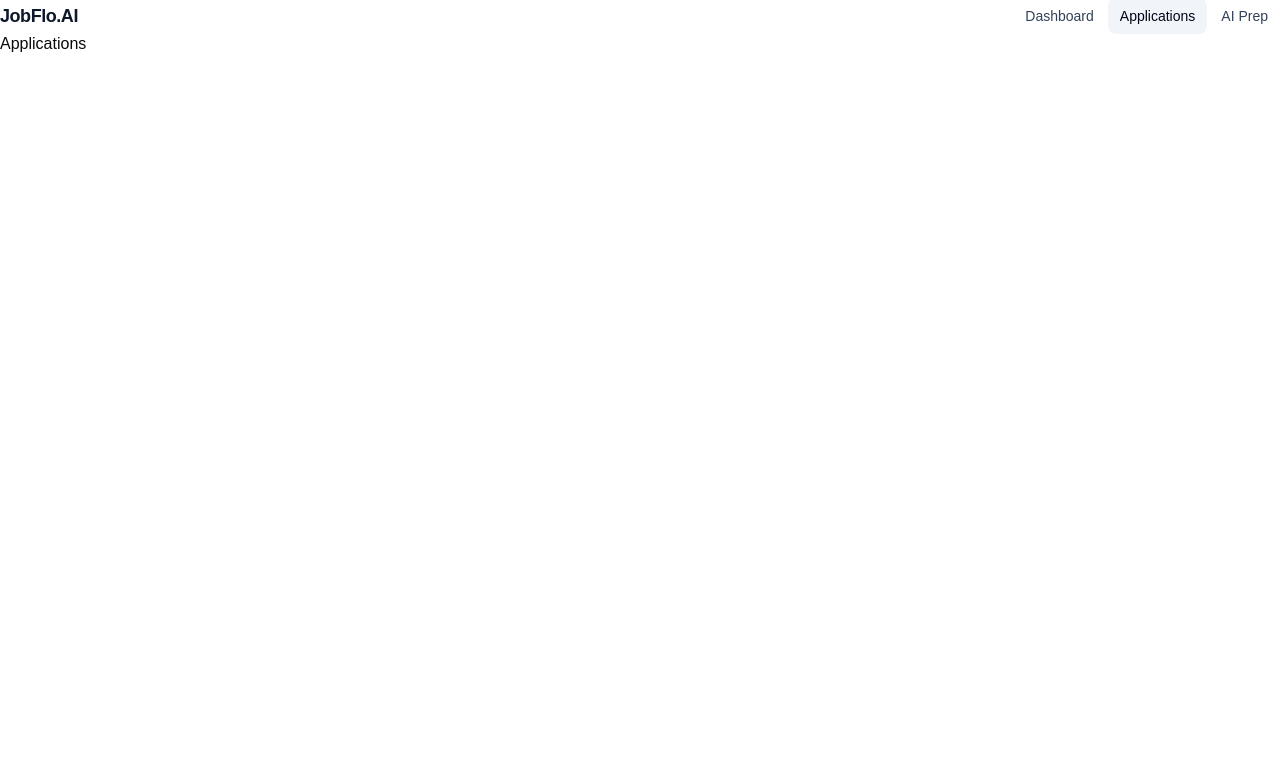
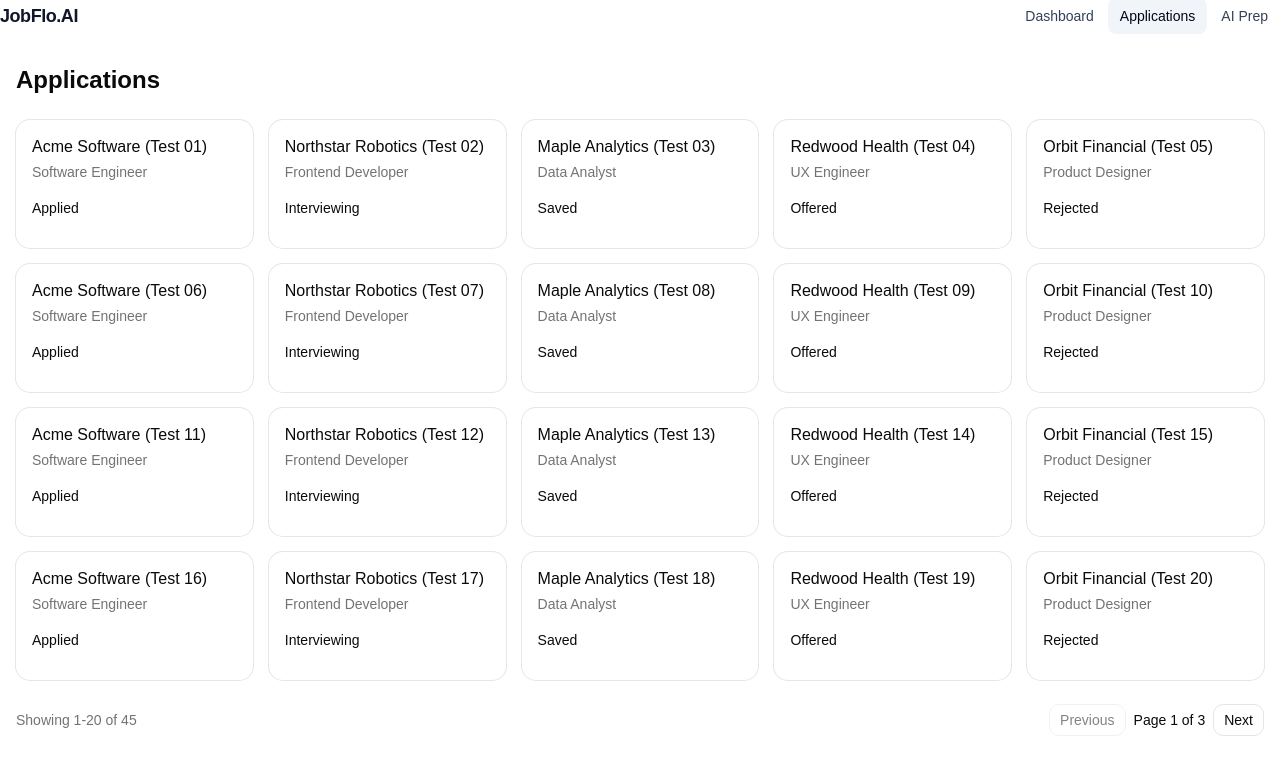
Before and after one commit to ECE1724-Team/ECE_1724_finalproject, a React (Vite) app in the folder frontend/: page /applications in a window 1280 px wide. Shown: the top 774 px of the page. Built offline with nearby package versions, Linux system fonts and the light colour scheme.

Commit message:
Added display for all applications, added mock for testing

```diff
--- a/frontend/src/components/ApplicationForm.tsx
+++ b/frontend/src/components/ApplicationForm.tsx
@@ -19,10 +19,12 @@ import type {
   Resume,
   ResumeList,
 } from "../types";
+import { fakeResumes } from "../lib/testpayloads";
 
 type ApplicationFormProps = {
   application?: Application;
   locked?: boolean;
+  mock?: boolean;
 };
 
 type ApplicationFormData = {
@@ -67,6 +69,7 @@ const NO_RESUME = "No Resumes Found";
 
 export default function ApplicationForm({
   application,
+  mock = false,
 }: ApplicationFormProps) {
   const isReadOnly = application ? true : false;
   const [form, setForm] = useState<ApplicationFormData>(
@@ -89,7 +92,7 @@ export default function ApplicationForm({
 
   const [submitting, setSubmitting] = useState(false);
   const [error, setError] = useState<string | null>(null);
-  const [resumes, setResumes] = useState<Resume[]>([]);
+  const [resumes, setResumes] = useState<Resume[]>(mock ? fakeResumes : []);
   const [loadingResumes, setLoadingResumes] = useState(true);
 
   useEffect(() => {
@@ -111,6 +114,12 @@ export default function ApplicationForm({
       } finally {
           setLoadingResumes(false);
       }
+    }
+
+    if(mock) {
+        setResumes(fakeResumes);
+        setLoadingResumes(false);
+        return;
     }
 
     loadResumes();
@@ -344,9 +353,16 @@ export default function ApplicationForm({
               <SelectTrigger id="resumeId" className={fieldClass}>
                 <SelectValue
                   placeholder={loadingResumes ? "Loading resumes..." : "Select a resume"}
-                />
+                >
+                  {loadingResumes && form.resumeId
+                    ? "Loading resumes..."
+                    : form.resumeId
+                      ? resumes.find((resume) => resume.id === form.resumeId)?.name
+                        ?? "Resume unavailable"
+                      : "No resume"}
+                </SelectValue>
               </SelectTrigger>
-              <SelectContent>
+              <SelectContent className="w-max min-w-(--anchor-width)">
                 <SelectItem value={NO_RESUME}>No resume</SelectItem>
                 {resumes.map((resume) => (
                   <SelectItem key={resume.id} value={resume.id}>
--- /dev/null
+++ b/frontend/src/components/ui/card.tsx
@@ -0,0 +1,102 @@
+import * as React from "react"
+import { cn } from "cn"
+
+function Card({
+  className,
+  size = "default",
+  ...props
+}: React.ComponentProps<"div"> & { size?: "default" | "sm" }) {
+  return (
+    <div
+      data-slot="card"
+      data-size={size}
+      className={cn(
+        "group/card flex flex-col gap-(--card-spacing) overflow-hidden rounded-xl bg-card py-(--card-spacing) text-sm text-card-foreground ring-1 ring-foreground/10 [--card-spacing:--spacing(4)] has-data-[slot=card-footer]:pb-0 has-[>img:first-child]:pt-0 data-[size=sm]:[--card-spacing:--spacing(3)] data-[size=sm]:has-data-[slot=card-footer]:pb-0 *:[img:first-child]:rounded-t-xl *:[img:last-child]:rounded-b-xl",
+        className
+      )}
+      {...props}
+    />
+  )
+}
+
+function CardHeader({ className, ...props }: React.ComponentProps<"div">) {
+  return (
+    <div
+      data-slot="card-header"
+      className={cn(
+        "group/card-header @container/card-header grid auto-rows-min items-start gap-1 rounded-t-xl px-(--card-spacing) has-data-[slot=card-action]:grid-cols-[1fr_auto] has-data-[slot=card-description]:grid-rows-[auto_auto] [.border-b]:pb-(--card-spacing)",
+        className
+      )}
+      {...props}
+    />
+  )
+}
+
+function CardTitle({ className, ...props }: React.ComponentProps<"div">) {
+  return (
+    <div
+      data-slot="card-title"
+      className={cn(
+        "font-heading text-base leading-snug font-medium group-data-[size=sm]/card:text-sm",
+        className
+      )}
+      {...props}
+    />
+  )
+}
+
+function CardDescription({ className, ...props }: React.ComponentProps<"div">) {
+  return (
+    <div
+      data-slot="card-description"
+      className={cn("text-sm text-muted-foreground", className)}
+      {...props}
+    />
+  )
+}
+
+function CardAction({ className, ...props }: React.ComponentProps<"div">) {
+  return (
+    <div
+      data-slot="card-action"
+      className={cn(
+        "col-start-2 row-span-2 row-start-1 self-start justify-self-end",
+        className
+      )}
+      {...props}
+    />
+  )
+}
+
+function CardContent({ className, ...props }: React.ComponentProps<"div">) {
+  return (
+    <div
+      data-slot="card-content"
+      className={cn("px-(--card-spacing)", className)}
+      {...props}
+    />
+  )
+}
+
+function CardFooter({ className, ...props }: React.ComponentProps<"div">) {
+  return (
+    <div
+      data-slot="card-footer"
+      className={cn(
+        "flex items-center rounded-b-xl border-t bg-muted/50 p-(--card-spacing)",
+        className
+      )}
+      {...props}
+    />
+  )
+}
+
+export {
+  Card,
+  CardHeader,
+  CardFooter,
+  CardTitle,
+  CardAction,
+  CardDescription,
+  CardContent,
+}
--- /dev/null
+++ b/frontend/src/lib/testpayloads.tsx
@@ -0,0 +1,85 @@
+import type { Application, ApplicationStatus, Resume } from "../types";
+
+const mockResumeId = "10000000-0000-4000-8000-000000000001";
+
+const applicationTemplates: Array<
+  Pick<Application, "companyName" | "jobTitle" | "status" | "resumeId">
+> = [
+  {
+    companyName: "Acme Software",
+    jobTitle: "Software Engineer",
+    status: "applied",
+    resumeId: mockResumeId,
+  },
+  {
+    companyName: "Northstar Robotics",
+    jobTitle: "Frontend Developer",
+    status: "interviewing",
+  },
+  {
+    companyName: "Maple Analytics",
+    jobTitle: "Data Analyst",
+    status: "saved",
+    resumeId: mockResumeId,
+  },
+  {
+    companyName: "Redwood Health",
+    jobTitle: "UX Engineer",
+    status: "offered",
+  },
+  {
+    companyName: "Orbit Financial",
+    jobTitle: "Product Designer",
+    status: "rejected",
+  },
+];
+
+export const fakeApplications: Application[] = Array.from(
+  { length: 45 },
+  (_, index) => {
+    const template = applicationTemplates[index % applicationTemplates.length];
+    const sequence = String(index + 1).padStart(2, "0");
+    const date = new Date(Date.UTC(2025, 0, index + 1, 12)).toISOString();
+
+    return {
+      ...template,
+      id: `00000000-0000-4000-8000-${String(index + 1).padStart(12, "0")}`,
+      companyName: `${template.companyName} (Test ${sequence})`,
+      createdAt: date,
+      updatedAt: date,
+    };
+  },
+);
+
+export const fakeResumes: Resume[] = [
+  {
+    id: mockResumeId,
+    name: "Software Engineer Resume",
+    fileName: "software-engineer-resume.pdf",
+    mimeType: "application/pdf",
+    sizeBytes: 245760,
+    createdAt: "2025-01-10T12:00:00Z",
+    textStatus: "available",
+    linkedApplicationCount: 18,
+  },
+  {
+    id: "10000000-0000-4000-8000-000000000002",
+    name: "Product Design Resume",
+    fileName: "product-design-resume.pdf",
+    mimeType: "application/pdf",
+    sizeBytes: 196608,
+    createdAt: "2025-02-01T12:00:00Z",
+    textStatus: "available",
+    linkedApplicationCount: 0,
+  },
+  {
+    id: "10000000-0000-4000-8000-000000000003",
+    name: "Data Analyst Resume",
+    fileName: "data-analyst-resume.pdf",
+    mimeType: "application/pdf",
+    sizeBytes: 221184,
+    createdAt: "2025-03-01T12:00:00Z",
+    textStatus: "unavailable",
+    linkedApplicationCount: 0,
+  },
+];
--- a/frontend/src/main.tsx
+++ b/frontend/src/main.tsx
@@ -6,7 +6,10 @@ import Dashboard from './routes/Dashboard'
 import Applications from './routes/Applications'
 import Interview from './routes/Interview';
 import Application from './routes/Application';
+import ApplicationForm from './components/ApplicationForm';
 import App from './App';
+
+const MOCK = true;
 
 createRoot(document.getElementById('root')!).render(
   <StrictMode>
@@ -14,8 +17,9 @@ createRoot(document.getElementById('root')!).render(
       <App />
       <Routes>
         <Route path="/" element={<Dashboard />} />
-        <Route path="/applications" element={<Applications />} />
-        <Route path="/application/:id" element={<Application />} />
+        <Route path="/applications" element={<Applications mock={MOCK}/>} />
+        <Route path="/application" element={<Application mock={MOCK}/>} />
+        <Route path="/application/:id" element={<Application mock={MOCK}/>} />
         <Route path="/interview" element={<Interview />} />
       </Routes>
     </BrowserRouter>
--- a/frontend/src/routes/Application.tsx
+++ b/frontend/src/routes/Application.tsx
@@ -1,5 +1,4 @@
 import ApplicationForm from "@/components/ApplicationForm";
-import NavBar from "@/components/NavBar";
 import { useParams } from "react-router";
 import { useEffect, useState } from "react";
 
@@ -7,9 +6,10 @@ import type {
     Application,
 } from "../types";
 import { Alert, AlertDescription } from "@/components/ui/alert";
+import { fakeApplications } from "@/lib/testpayloads";
 
 
-export default function Application() {
+export default function Application({mock = false}) {
     const { id } = useParams();
 
     const [application, setApplication] = useState<Application | null>(null);
@@ -35,7 +35,17 @@ export default function Application() {
             }
         }
 
-        loadApplication();
+        if (mock) {
+            setApplication(fakeApplications.find((app) => app.id === id) || null);
+            setLoading(false);
+            return;
+        }
+
+        if(id){
+            loadApplication();
+        }else{
+            setLoading(false);
+        }
     }, [id]);
 
     if (loading) return (
@@ -55,7 +65,7 @@ export default function Application() {
     );
 
 
-    if (!application) return (
+    if (id && !application) return (
         <div className="mx-auto grid max-w-2xl gap-5 rounded-lg p-6">
             <Alert className="rounded-md py-2">
                 <AlertDescription>{"Application not found"}</AlertDescription>
@@ -64,10 +74,8 @@ export default function Application() {
     );
 
     return (<>
-        <NavBar currentLocation="/applications" />
         <div>
-            <h1>Application</h1>
-            <ApplicationForm />
+            <ApplicationForm application={application ?? undefined} mock={mock} />
         </div>
     </>
     );
--- a/frontend/src/routes/Applications.tsx
+++ b/frontend/src/routes/Applications.tsx
@@ -1,12 +1,137 @@
-import ApplicationForm from "@/components/ApplicationForm";
-import NavBar from "@/components/NavBar";
+import { useEffect, useState } from "react";
+import { Alert, AlertDescription } from "@/components/ui/alert";
+import { Button } from "@/components/ui/button";
+import {
+  Card,
+  CardContent,
+  CardDescription,
+  CardHeader,
+  CardTitle,
+} from "@/components/ui/card";
+import { Link } from "react-router";
+import type { Application, ApplicationList } from "../types";
+import { fakeApplications } from "../lib/testpayloads";
 
-export default function Applications() {
+const PAGE_SIZE = 20;
 
-    return (<>
-        <div>
-            <h1>Applications</h1>
+export default function Applications({ mock = false }) {
+  const [applications, setApplications] = useState<Application[]>([]);
+  const [page, setPage] = useState(1);
+  const [total, setTotal] = useState(0);
+  const [loading, setLoading] = useState(true);
+  const [error, setError] = useState<string | null>(null);
+
+  useEffect(() => {
+
+    async function loadApplications() {
+      setLoading(true);
+      setError(null);
+
+      try {
+        const response = await fetch(
+          `/api/v1/applications?page=${page}&limit=${PAGE_SIZE}`,
+          {
+            credentials: "include",
+          },
+        );
+
+        if (!response.ok) {
+          throw new Error();
+        }
+
+        const result = await response.json() as ApplicationList;
+        setApplications(result.data);
+        setTotal(result.pagination.total);
+      } catch {
+          setError("Failed to load applications");
+      } finally {
+          setLoading(false);
+      }
+    }
+
+    if(mock) {
+        setApplications(fakeApplications.slice((page - 1) * PAGE_SIZE, page * PAGE_SIZE));
+        setTotal(fakeApplications.length);
+        setLoading(false);
+        return;
+    }
+
+    loadApplications();
+  }, [page]);
+
+  const totalPages = Math.max(1, Math.ceil(total / PAGE_SIZE));
+  const firstItem = total === 0 ? 0 : (page - 1) * PAGE_SIZE + 1;
+  const lastItem = Math.min(page * PAGE_SIZE, total);
+
+  return (
+    <main className="mx-auto grid max-w-7xl gap-6 px-4 py-8">
+      <header>
+        <h1 className="text-2xl font-semibold">Applications</h1>
+      </header>
+
+      {error && (
+        <Alert variant="destructive">
+          <AlertDescription>{error}</AlertDescription>
+        </Alert>
+      )}
+
+      {loading ? (
+        <p role="status">Loading applications...</p>
+      ) : applications.length === 0 && !error ? (
+        <p>No applications found.</p>
+      ) : (
+        <section
+          aria-label="Applications"
+          className="grid grid-cols-1 gap-4 sm:grid-cols-2 md:grid-cols-3 lg:grid-cols-4 xl:grid-cols-5"
+        >
+          {applications.map((application) => (
+            <Link
+              key={application.id}
+              to={`/application/${application.id}`}
+              className="block rounded-xl focus-visible:outline-none focus-visible:ring-2 focus-visible:ring-ring focus-visible:ring-offset-2"
+            >
+              <Card className="min-h-32 transition-colors hover:bg-muted/50">
+                <CardHeader>
+                  <CardTitle>{application.companyName}</CardTitle>
+                  <CardDescription>
+                    {application.jobTitle}
+                  </CardDescription>
+                </CardHeader>
+                <CardContent>
+                  <p className="capitalize">{application.status}</p>
+                </CardContent>
+              </Card>
+            </Link>
+          ))}
+        </section>
+      )}
+
+      <footer className="flex items-center justify-between gap-4">
+        <p className="text-sm text-muted-foreground">
+          Showing {firstItem}-{lastItem} of {total}
+        </p>
+        <div className="flex items-center gap-2">
+          <Button
+            type="button"
+            variant="outline"
+            disabled={loading || page <= 1}
+            onClick={() => setPage((current) => current - 1)}
+          >
+            Previous
+          </Button>
+          <span className="text-sm">
+            Page {page} of {totalPages}
+          </span>
+          <Button
+            type="button"
+            variant="outline"
+            disabled={loading || page >= totalPages}
+            onClick={() => setPage((current) => current + 1)}
+          >
+            Next
+          </Button>
         </div>
-    </>
-    );
+      </footer>
+    </main>
+  );
 }
--- a/frontend/src/routes/Dashboard.tsx
+++ b/frontend/src/routes/Dashboard.tsx
@@ -1,5 +1,3 @@
-import NavBar from "../components/NavBar";
-
 export default function Dashboard() {
   return (<>
     <div>
--- a/frontend/src/routes/Interview.tsx
+++ b/frontend/src/routes/Interview.tsx
@@ -1,5 +1,3 @@
-import NavBar from "@/components/NavBar";
-
 export default function Interview() {
     return (<>
         <div>
```
